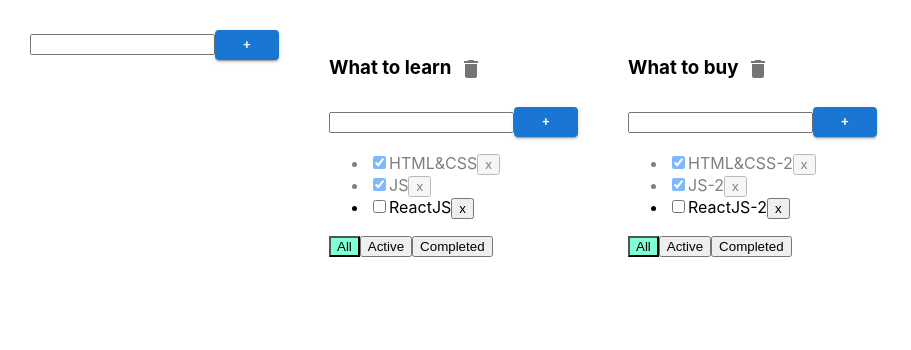
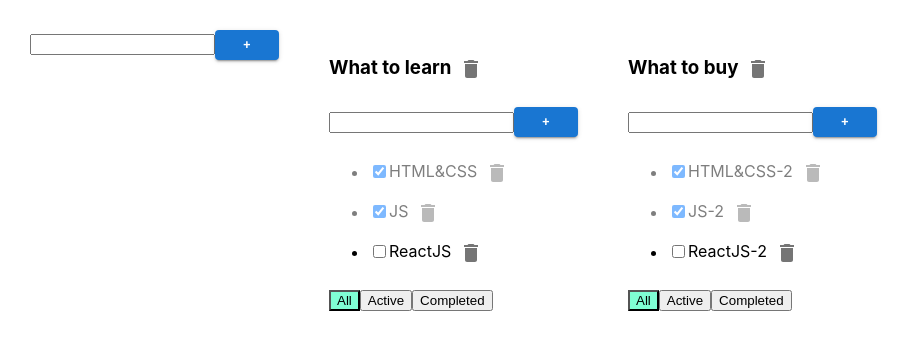
Before and after one commit to andbudha/sandbox, a React (Create React App) app: page / in a window 1280 px wide. Shown: the top 350 px of the page, without its empty margins (0-911 px from the left). Built offline with nearby package versions, Linux system fonts and the light colour scheme.

Commit message:
sandbox updated

```diff
--- a/src/Todolist.tsx
+++ b/src/Todolist.tsx
@@ -77,13 +77,17 @@
 
                         <TitleChanger title={t.title} callBack={updateTasTitleHandler}/>
 
-                        <button onClick={onClickHandler}>x</button>
-
+                        {/*<button onClick={onClickHandler}>x</button>*/}
+                        <IconButton aria-label="delete" onClick={onClickHandler}>
+                            <Delete />
+                        </IconButton>
                     </li>
                 })
             }
         </ul>
         <div>
+
+
             <button className={props.filter === 'all' ? "active-filter" : ""}
                     onClick={onAllClickHandler}>All</button>
             <button className={props.filter === 'active' ? "active-filter" : ""}
```
